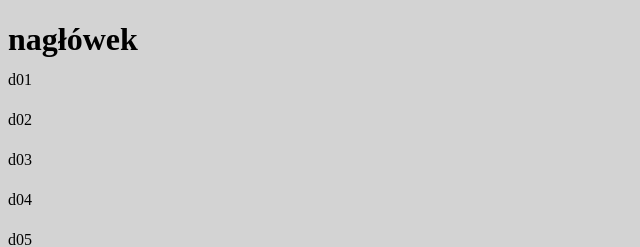
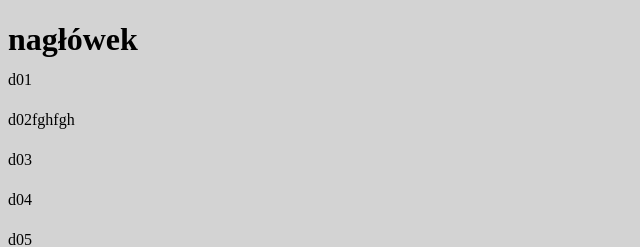
Before and after one commit to RafalKowalski123/html-fork1RK, a plain HTML site: page index.html in a window 1280 px wide. Shown: the top 247 px of the page, 0-640 px from the left. Drawn offline with Linux system fonts and the light colour scheme.

Commit message:
dodano zmieniony plik

```diff
--- a/index.html
+++ b/index.html
@@ -15,7 +15,7 @@
 		d01
 	</div>
 	<div class="d02">
-		d02
+		d02fghfgh
 	</div>
 	<div class="d03">
 		d03
```
